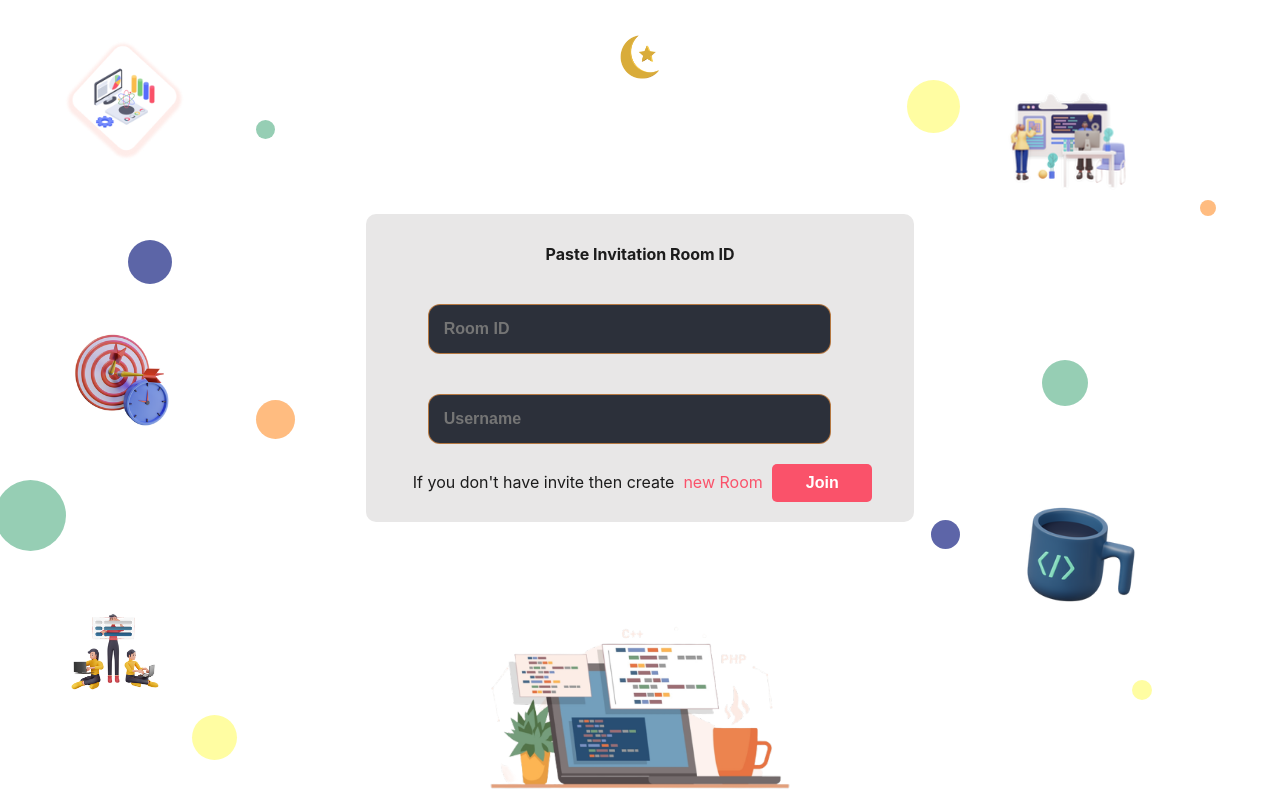
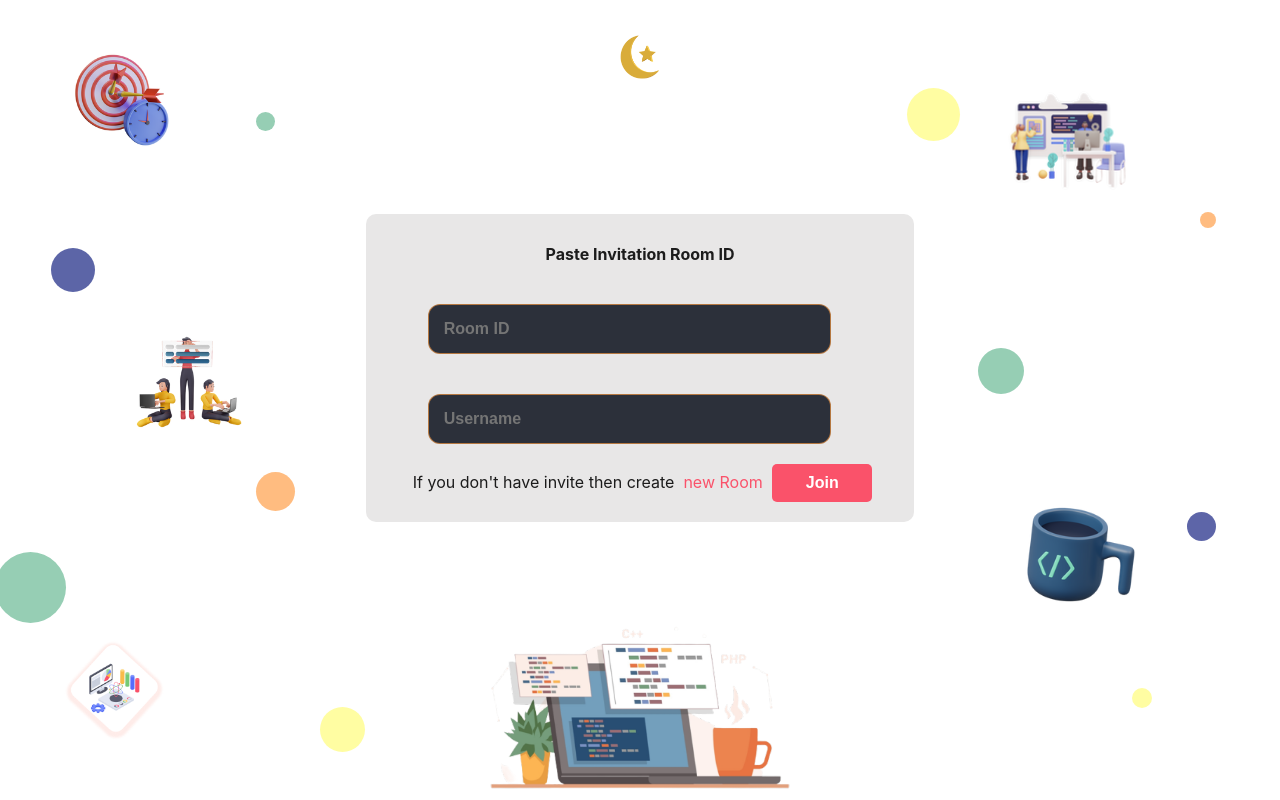
Before and after one commit to vedant-jain03/code-board, a React (Create React App) app: page / in a window 1280 px wide. Built offline with nearby package versions, Linux system fonts and the light colour scheme.

Commit message:
feat: added home page animation

```diff
--- a/public/index.html
+++ b/public/index.html
@@ -2,7 +2,7 @@
 <html lang="en">
   <head>
     <meta charset="utf-8" />
-    <link rel="icon" href="%PUBLIC_URL%/favicon.ico" />
+    <link rel="icon" href="%PUBLIC_URL%/favicon.png" />
     <meta name="viewport" content="width=device-width, initial-scale=1" />
     <meta name="theme-color" content="#000000" />
     <meta
@@ -26,7 +26,7 @@
       work correctly both with client-side routing and a non-root public URL.
       Learn how to configure a non-root public URL by running `npm run build`.
     -->
-    <title>React App</title>
+    <title>Code Bode</title>
   </head>
   <body>
     <noscript>You need to enable JavaScript to run this app.</noscript>
--- a/src/App.css
+++ b/src/App.css
@@ -148,16 +148,47 @@ margin-right: 7px;
   top: 15%;
   border-radius: 50%;
   background: #96CEB4;
+  animation: cl1 2s linear infinite;
+}
+
+@keyframes cl1 {
+  0% {
+      top: 15%;
+  }
+
+  50% {
+      left: 20%;
+      top: 13%;
+  }
+
+  100% {
+      top: 15%;
+  }
 }
 
 .circle-l-2 {
   position: absolute;
   width: 44px;
   height: 44px;
-  left: 10%;
+  left: 4%;
   top: 30%;
   border-radius: 50%;
   background: rgba(47, 58, 143, 0.78);
+  animation: cl2 2s linear infinite;
+}
+
+@keyframes cl2 {
+  0% {
+      top: 30%;
+  }
+
+  50% {
+      top: 32%;
+  }
+
+  100% {
+      top: 30%;
+  }
 }
 
 .circle-l-3 {
@@ -165,9 +196,24 @@ margin-right: 7px;
   width: 39px;
   height: 39px;
   left: 20%;
-  top: 50%;
+  top: 60%;
   border-radius: 50%;
   background: #FFBC80;
+  animation: cl3 2s linear infinite;
+}
+
+@keyframes cl3 {
+  0% {
+      top: 60%;
+  }
+
+  50% {
+      top: 58%;
+  }
+
+  100% {
+      top: 60%;
+  }
 }
 
 .circle-l-4 {
@@ -175,21 +221,50 @@ margin-right: 7px;
   width: 71px;
   height: 71px;
   left: -5px;
-  top: 60%;
+  top: 70%;
   border-radius: 50%;
   background: #96CEB4;
+  animation: cl4 2s linear infinite;
+}
+
+@keyframes cl4 {
+  0% {
+      top: 70%;
+  }
+
+  50% {
+      top: 68%;
+  }
+
+  100% {
+      top: 70%;
+  }
 }
 
 .circle-l-5 {
   position: absolute;
   width: 45px;
   height: 45px;
-  left: 15%;
+  left: 25%;
   bottom: 5%;
   border-radius: 50%;
   background: #FFFDA2;
+  animation: cl5 2s linear infinite;
 }
 
+@keyframes cl5 {
+  0% {
+    bottom: 5%;
+  }
+
+  50% {
+    bottom: 7%;
+  }
+
+  100% {
+    bottom: 5%;
+  }
+}
 .circle-r-1 {
   position: absolute;
   width: 53px;
@@ -198,8 +273,21 @@ margin-right: 7px;
   top: 10%;
   border-radius: 50%;
   background: #FFFDA2;
+  animation: cr1 2s linear infinite;
 }
+@keyframes cr1 {
+  0% {
+    top: 10%;
+  }
 
+  50% {
+    top: 12%;
+  }
+
+  100% {
+    top: 10%;
+  }
+}
 .circle-r-2 {
   position: absolute;
   width: 16px;
@@ -208,28 +296,67 @@ margin-right: 7px;
   top: 25%;
   border-radius: 50%;
   background: #FFBC80;
+  animation: cr2 2s linear infinite;
 }
+@keyframes cr2 {
+  0% {
+    top: 25%;
+  }
 
+  50% {
+    top: 28%;
+  }
+
+  100% {
+    top: 25%;
+  }
+}
 .circle-r-3 {
   position: absolute;
   width: 46px;
   height: 46px;
-  right: 15%;
+  right: 20%;
   top: 45%;
   border-radius: 50%;
   background: #96CEB4;
+  animation: cr3 2s linear infinite;
 }
+@keyframes cr3 {
+  0% {
+    top: 45%;
+  }
 
+  50% {
+    top: 42%;
+  }
+
+  100% {
+    top: 45%;
+  }
+}
 .circle-r-4 {
   position: absolute;
   width: 29px;
   height: 29px;
-  right: 25%;
+  right: 5%;
   top: 65%;
   border-radius: 50%;
   background: rgba(47, 58, 143, 0.78);
+  animation: cr4 2s linear infinite;
 }
+@keyframes cr4 {
+  0% {
+    top: 65%;
+  }
 
+  50% {
+    top: 63%;
+  }
+
+  100% {
+    top: 65%;
+  }
+}
 .circle-r-5 {
   position: absolute;
   width: 20px;
@@ -238,8 +365,21 @@ margin-right: 7px;
   top: 85%;
   border-radius: 50%;
   background: #FFFDA2;
+  animation: cr5 2s linear infinite;
 }
+@keyframes cr5 {
+  0% {
+    top: 85%;
+  }
 
+  50% {
+    top: 87%;
+  }
+
+  100% {
+    top: 85%;
+  }
+}
 .prop-image {
   position: absolute;
 }
@@ -252,12 +392,12 @@ margin-right: 7px;
 
 .prop2 {
   top: 40%;
-  left: 5%;
+  left: 10%;
   width: 120px;
 }
 
 .prop3 {
-  top: 75%;
+  top: 80%;
   left: 5%;
   width: 100px;
 }
--- a/src/pages/Home1.jsx
+++ b/src/pages/Home1.jsx
@@ -83,9 +83,9 @@ const Home1 = () => {
                     cursor: "pointer",
                 }
             } onClick={toggleDarkMode} />}
-            <img src={prop1} alt="" className='prop-image prop1'/>
-            <img src={prop2} alt="" className='prop-image prop2'/>
-            <img src={prop3} alt="" className='prop-image prop3'/>
+            <img src={prop2} alt="" className='prop-image prop1'/>
+            <img src={prop3} alt="" className='prop-image prop2'/>
+            <img src={prop1} alt="" className='prop-image prop3'/>
             <img src={prop4} alt="" className='prop-image prop4'/>
             <img src={prop5} alt="" className='prop-image prop5'/>
             <div className="circle-l-1"></div>
```
Also changed, not shown: public/favicon.png (added), src/images/logo.png (added).
